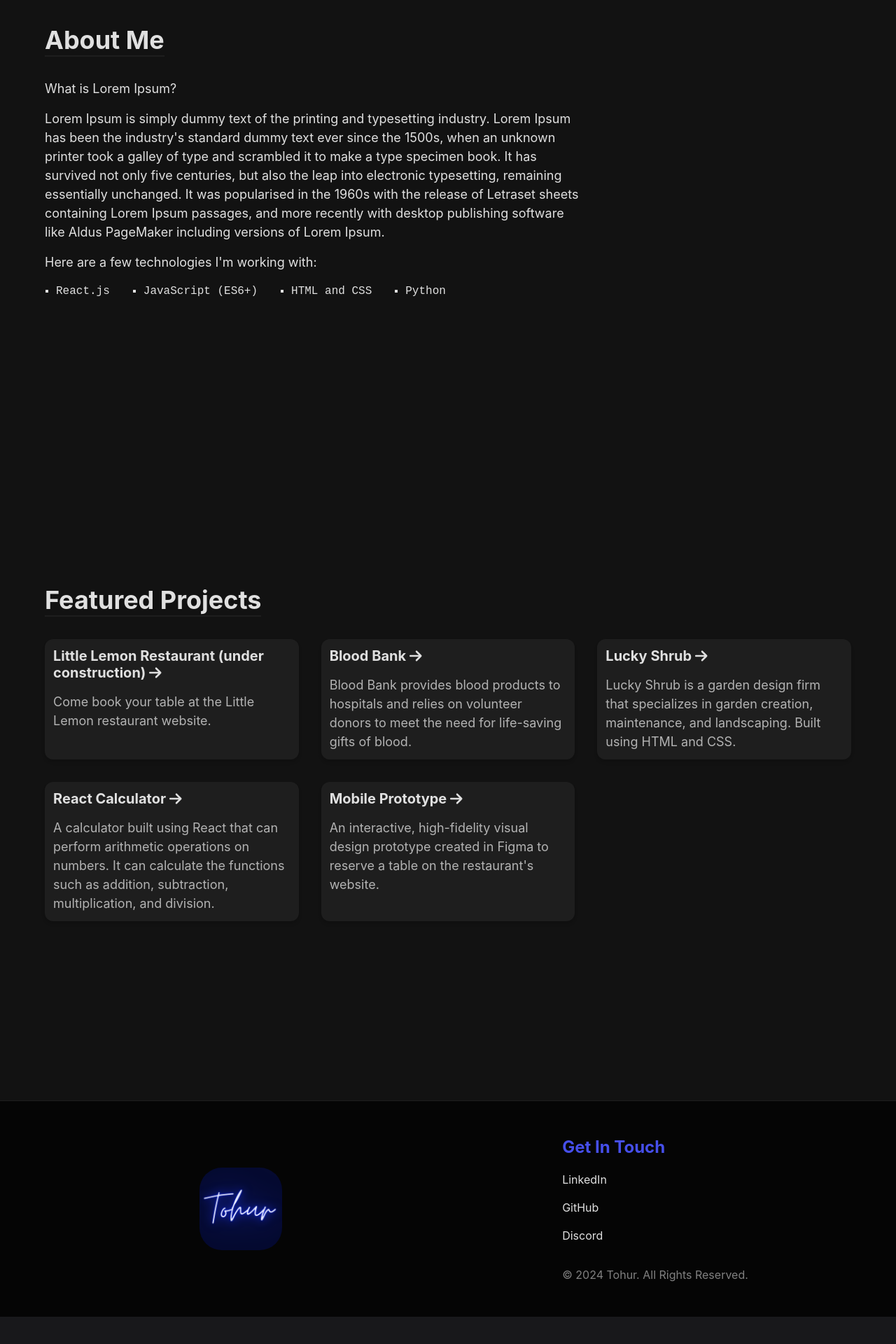
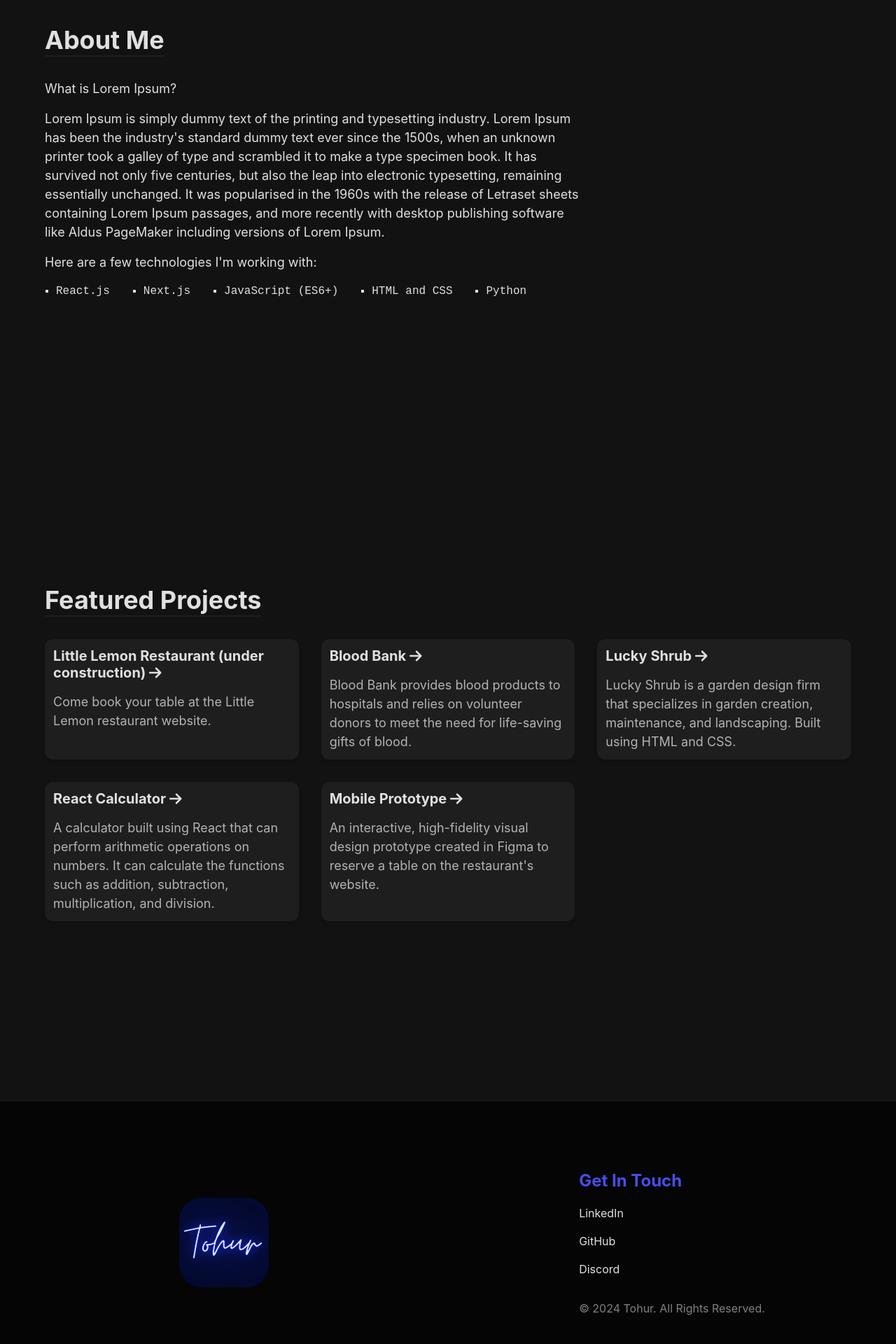
Before and after one commit to tohurr/tohurr.github.io, a React (Create React App) app: page / in a window 1280 px wide. Shown: the part 828-2748 px from the top of the page at 70% size. Before the commit the page ends 2709 px from the top, so only its background shows below. Built offline with nearby package versions, Linux system fonts and the light colour scheme.

Commit message:
updates to footer

```diff
--- a/src/components/Aboutme.js
+++ b/src/components/Aboutme.js
@@ -28,6 +28,7 @@ const Aboutme = () => {
                 <p>Here are a few technologies I'm working with:
                 <ul className="languages">
                     <li>React.js</li>
+                    <li>Next.js</li>
                     <li>JavaScript (ES6+)</li>
                     <li>HTML and CSS</li>
                     <li>Python</li>
--- a/src/components/Styles.css
+++ b/src/components/Styles.css
@@ -250,7 +250,9 @@ footer {
     display: grid;
     grid-template-columns: repeat(2, 1fr);
     color: #E0E0E0;
-    padding: 3rem;
+    /* padding: 5rem; */
+    padding-top: 6rem;
+    padding-bottom: 6rem;
     background-color: #050505;
     border-top: 1px solid #1E1E1E;
     /* background-color: #121212; */
```
